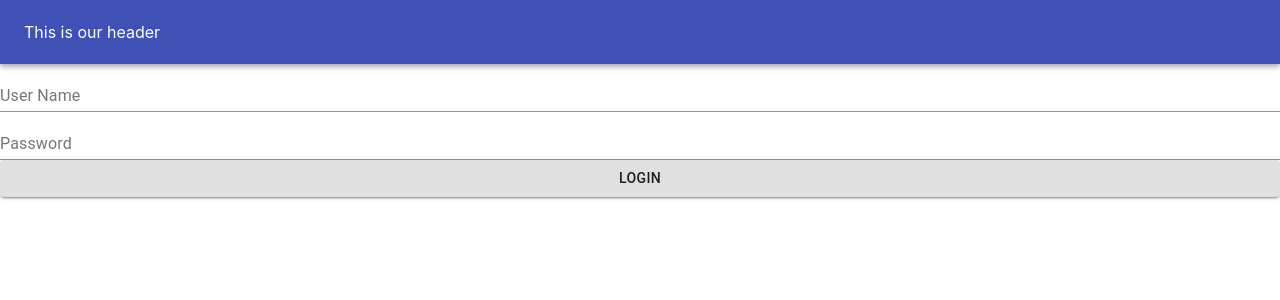
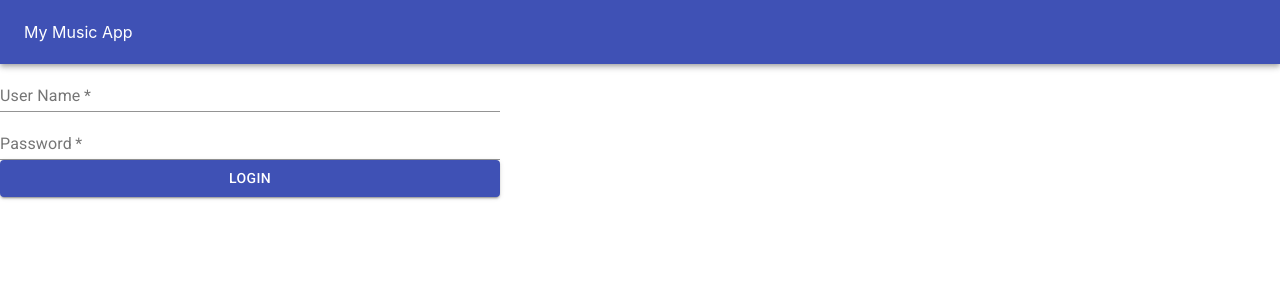
Before and after one commit to heydonhatcher/music-app, a React (Create React App) app: page / in a window 1280 px wide. Shown: the top 300 px of the page. Built offline with nearby package versions, Linux system fonts and the light colour scheme.

Commit message:
added work on dashboard side

```diff
--- a/package.json
+++ b/package.json
@@ -9,7 +9,9 @@
     "@testing-library/user-event": "^7.2.1",
     "react": "^16.12.0",
     "react-dom": "^16.12.0",
-    "react-scripts": "3.3.1"
+    "react-scripts": "3.3.1",
+    "save": "^2.4.0",
+    "typeface-roboto": "0.0.75"
   },
   "scripts": {
     "start": "react-scripts start",
--- a/src/App.js
+++ b/src/App.js
@@ -3,13 +3,14 @@ import logo from "./logo.svg";
 import "./App.css";
 import { AppBar, Toolbar } from "@material-ui/core";
 import Login from "./components/Login";
+import "typeface-roboto";
 
 class App extends Component {
   render() {
     return (
       <div className="App">
         <AppBar position="static">
-          <Toolbar>This is our header</Toolbar>
+          <Toolbar>My Music App</Toolbar>
         </AppBar>
         <Login />
       </div>
--- a/src/components/Dashboard.js
+++ b/src/components/Dashboard.js
@@ -1,9 +1,43 @@
 import React from "react";
+import { Card, CardActions, CardContent, Typography } from "@material-ui/core";
 
 const Dashboard = () => {
   return (
-    <div>
-      <h1>Here's the homepage</h1>
+    // <div>
+    //   <Typography variant="h4" style={{ color: "gray" }}>
+    //     Welcome User!
+    //   </Typography>
+    // </div>
+    <div
+      style={{
+        display: "flex",
+        justifyContent: "center"
+      }}
+    >
+      <Card style={{ width: "275px", height: "200px" }} variant="outlined">
+        <CardContent>
+          <Typography variant="h6">Online Mode</Typography>
+          <Typography variant="body1">
+            Is this application connected to the internet?
+          </Typography>
+        </CardContent>
+      </Card>
+      <Card style={{ width: "275px", height: "200px" }} variant="outlined">
+        <CardContent>
+          <Typography variant="h6">Master Volume</Typography>
+          <Typography variant="body1">
+            Overrides all other sound settings in this application
+          </Typography>
+        </CardContent>
+      </Card>
+      <Card style={{ width: "275px", height: "200px" }} variant="outlined">
+        <CardContent>
+          <Typography variant="h6">Sound Quality</Typography>
+          <Typography variant="body1">
+            Manually control the music quality in event of poor connection
+          </Typography>
+        </CardContent>
+      </Card>
     </div>
   );
 };
--- a/src/components/Login.js
+++ b/src/components/Login.js
@@ -29,23 +29,32 @@ class Login extends Component {
       return (
         <div>
           <form
-            style={{ display: "flex", flexDirection: "column" }}
+            style={{
+              display: "flex",
+              flexDirection: "column",
+              justifyContent: "center",
+              width: "500px"
+            }}
             onSubmit={this.submit}
           >
             <TextField
               id="user"
+              required
               label="User Name"
+              size="normal"
               value={this.state.user}
               onChange={this.handleChange}
             />
             <TextField
               id="pass"
+              required
               label="Password"
+              size="normal"
               type="password"
               value={this.state.pass}
               onChange={this.handleChange}
             />
-            <Button variant="contained" type="Submit">
+            <Button variant="contained" color="primary" type="Submit">
               Login
             </Button>
           </form>
```
Also changed, not shown: 1 other file (tests, documents, lock files or other folders).
